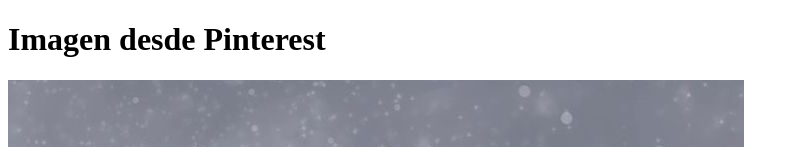
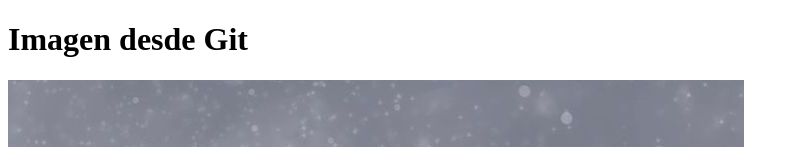
Before and after one commit to FakerVash/hola, a plain HTML site: page index.html in a window 1280 px wide. Shown: the top 147 px of the page, without its empty margins (0-799 px from the left). Drawn offline with Linux system fonts and the light colour scheme.

Commit message:
index.html

```diff
--- a/index.html
+++ b/index.html
@@ -3,10 +3,10 @@
 <head>
     <meta charset="UTF-8">
     <meta name="viewport" content="width=device-width, initial-scale=1.0">
-    <title>Imagen desde Pinterest</title>
+    <title>Imagen desde Git</title>
 </head>
 <body>
-    <h1>Imagen desde Pinterest</h1>
+    <h1>Imagen desde Git</h1>
     <img src="img/img1.jpg" />
     <img src="img/img2.jpg" />
 </body>
```
